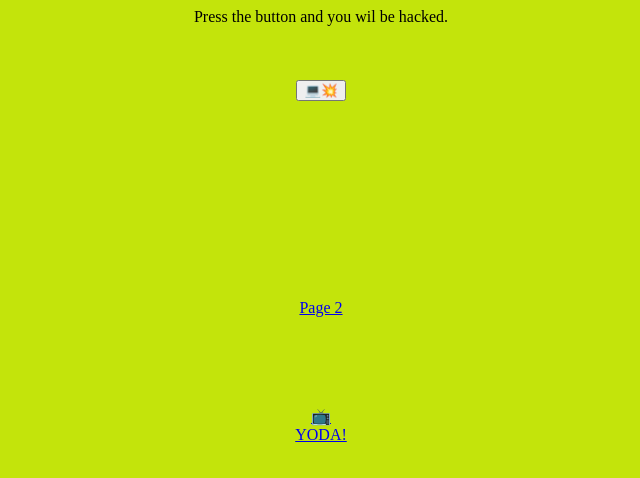
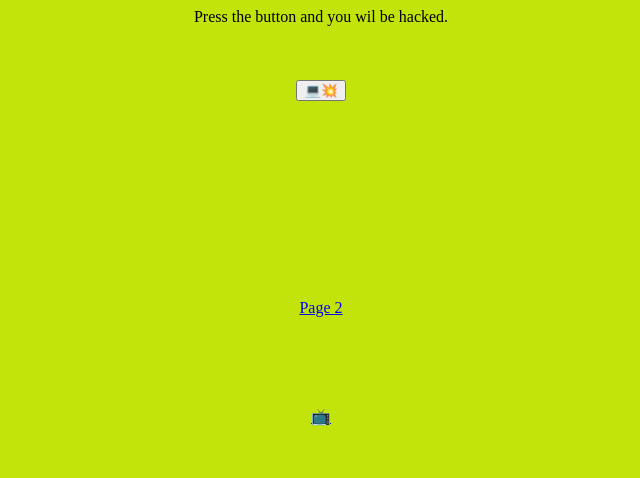
Before and after one commit to yodude5/yodude5.github.io, a plain HTML site: page index.html in a window 1280 px wide. Shown: the full height of the page, 319-959 px from the left. Drawn offline with Linux system fonts and the light colour scheme.

Commit message:
Update index.html

```diff
--- a/index.html
+++ b/index.html
@@ -19,8 +19,5 @@
     <a href="http://tv.giphy.com/?username=ryanseslow">
         <center>📺</center>
     </a>
-    <a href="https://www.youtube.com/watch?v=3Xl0Qr0uXuY">
-        <center>YODA!</center>
-    </a>
     </body>
 </html>
```
